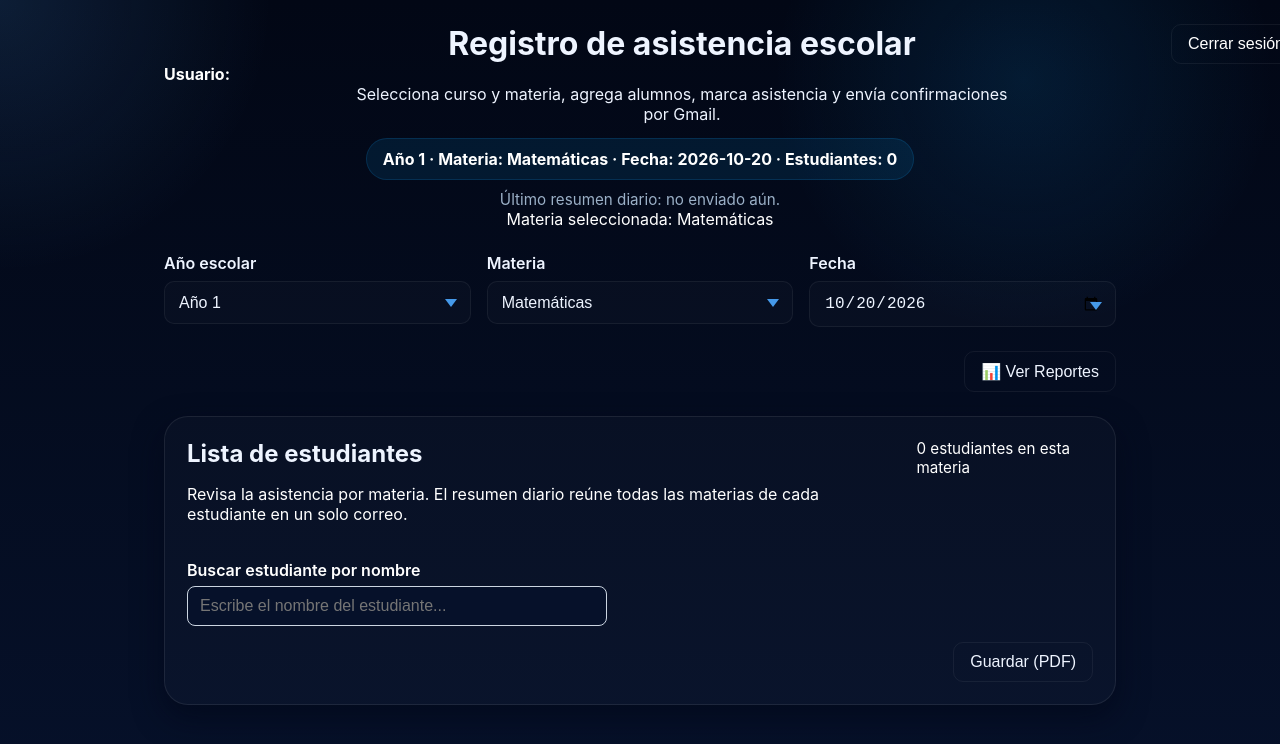
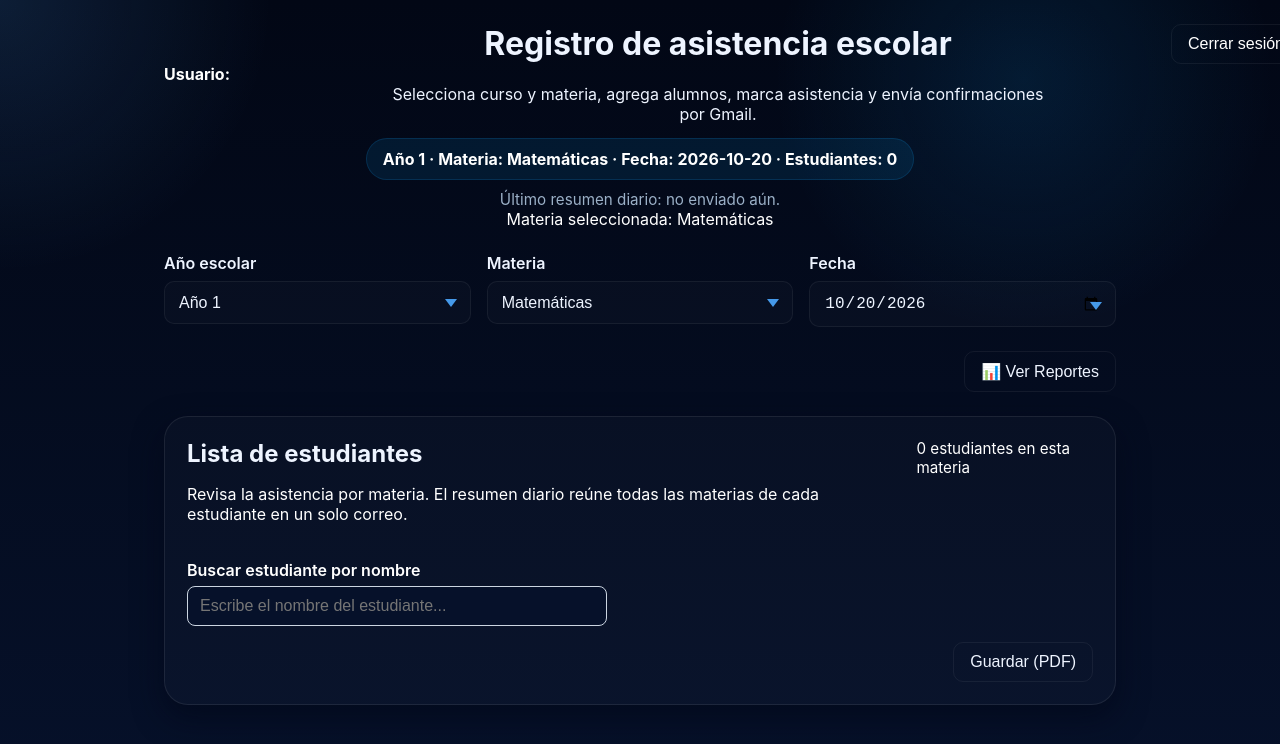
Before and after one commit to demoprueba2026/Asistencia-prueba, a website: page registro.html in a window 1280 px wide. Shown: the top 744 px of the page. Drawn offline with nearby package versions, Linux system fonts and the light colour scheme; no server answers.

Commit message:
Update styles.css

```diff
--- a/css/styles.css
+++ b/css/styles.css
@@ -375,7 +375,7 @@ body {
   display: flex;
   justify-content: center;
   align-items: center;
-  gap: 18px;
+  gap: 90px;
 }
 
 #mainView .header-top {
```
